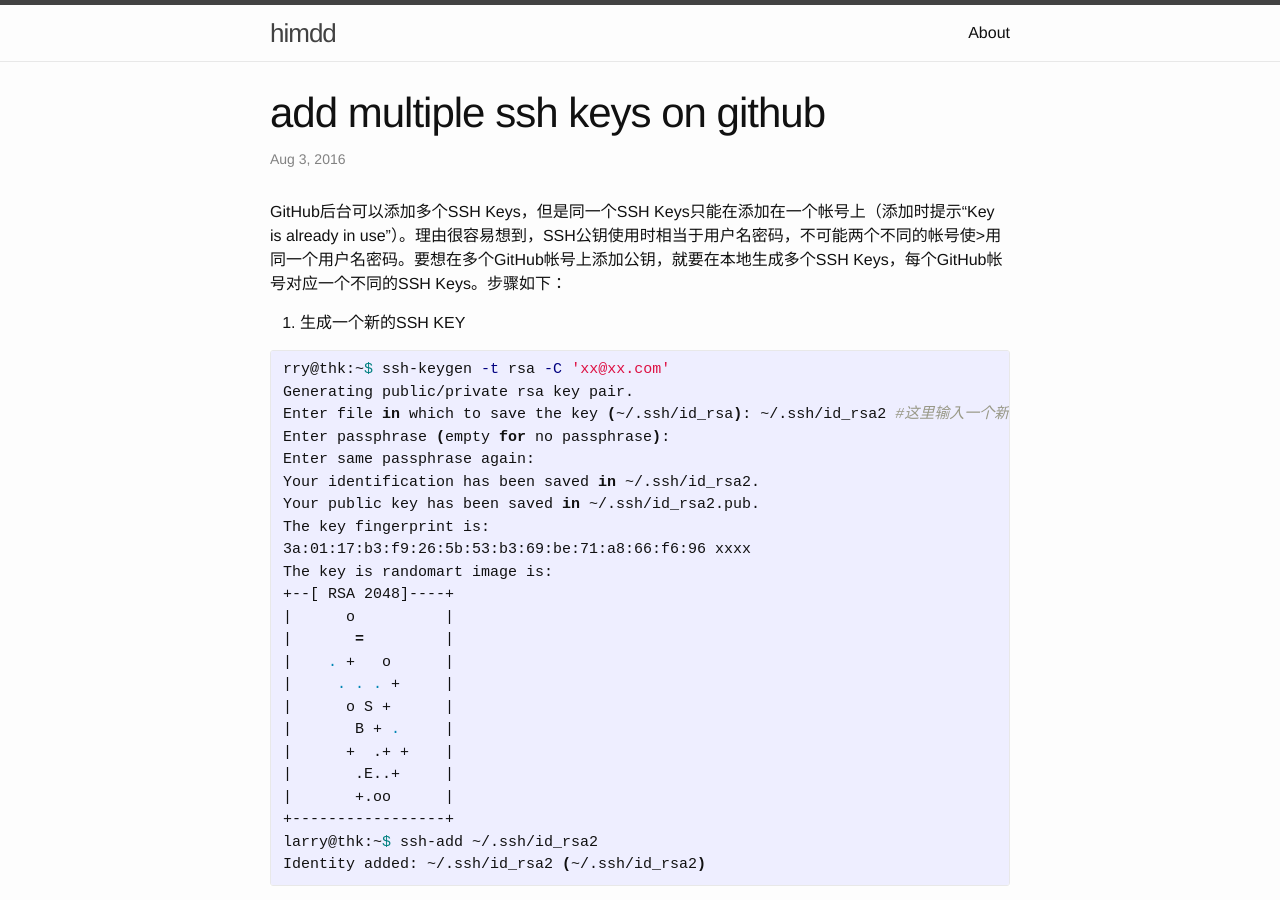
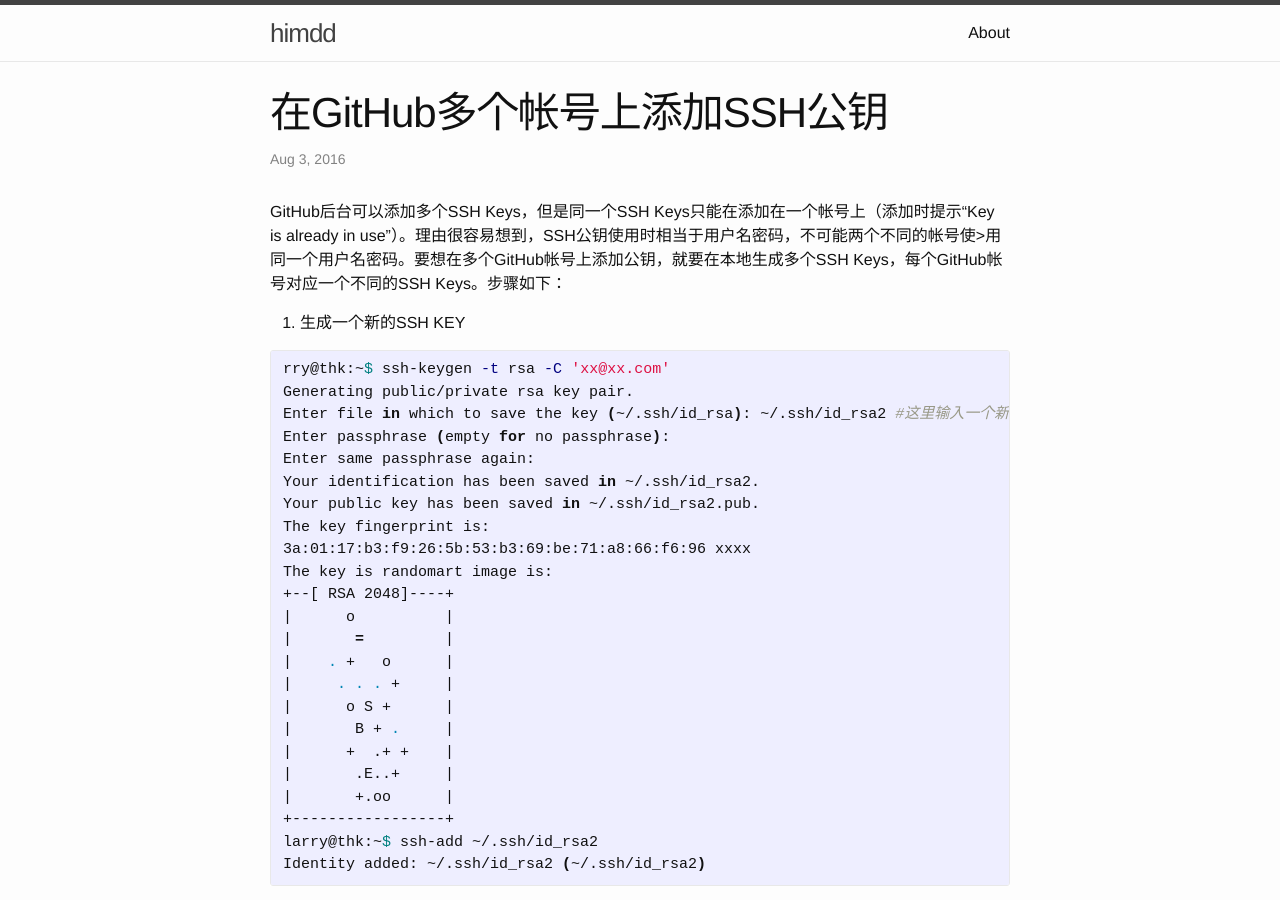
Before and after one commit to miaomiao1234/himdd.github.io, a Jekyll site: the page built from _posts/2016-08-03-add-multiple-ssh-keys-on-github.markdown, in a window 1280 px wide and 900 px high. Built offline with Jekyll 4.4.1, drawn with Linux system fonts in a browser that asks for light colours.

Commit message:
Update 2016-08-03-add-multiple-ssh-keys-on-github.markdown

```diff
--- a/_posts/2016-08-03-add-multiple-ssh-keys-on-github.markdown
+++ b/_posts/2016-08-03-add-multiple-ssh-keys-on-github.markdown
@@ -1,6 +1,6 @@
 ---
 layout: post
-title: "add multiple ssh keys on github"
+title: "在GitHub多个帐号上添加SSH公钥"
 date:   2016-08-03 09:46:24 +0800
 categories: himdd update
 ---
```
